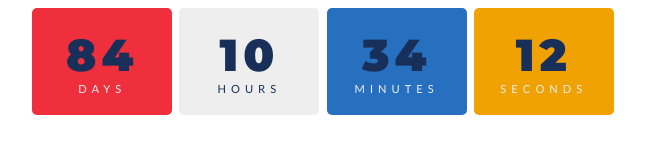
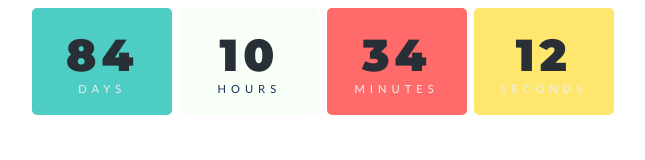
Before and after one commit to NiYaZhen/notionCountDown, a plain HTML site: page index.html in a window 1280 px wide. Shown: the whole page, without its empty margins (317-962 px from the left). Drawn offline with Linux system fonts and the light colour scheme.

Commit message:
Update index.html

```diff
--- a/index.html
+++ b/index.html
@@ -28,25 +28,25 @@ body{
 }
 
 .days {
-  background: #EF2F3C;
+  background: #4ECDC4;
 }
 
 .hours {
-  background: #eeeeee;
+  background: #F7FFF7;
   color: #183059;
 }
 
 .minutes {
-  background: #276FBF;
+  background: #FF6B6B;
 }
 
 .seconds {
-  background: #F0A202;
+  background: #FFE66D;
 }
 
 .numbers {
   font-family: 'Montserrat', sans-serif;
-  color:  #183059;
+  color:  #292F36;
   font-size: 4em;
   text-align: center;
 }
```
